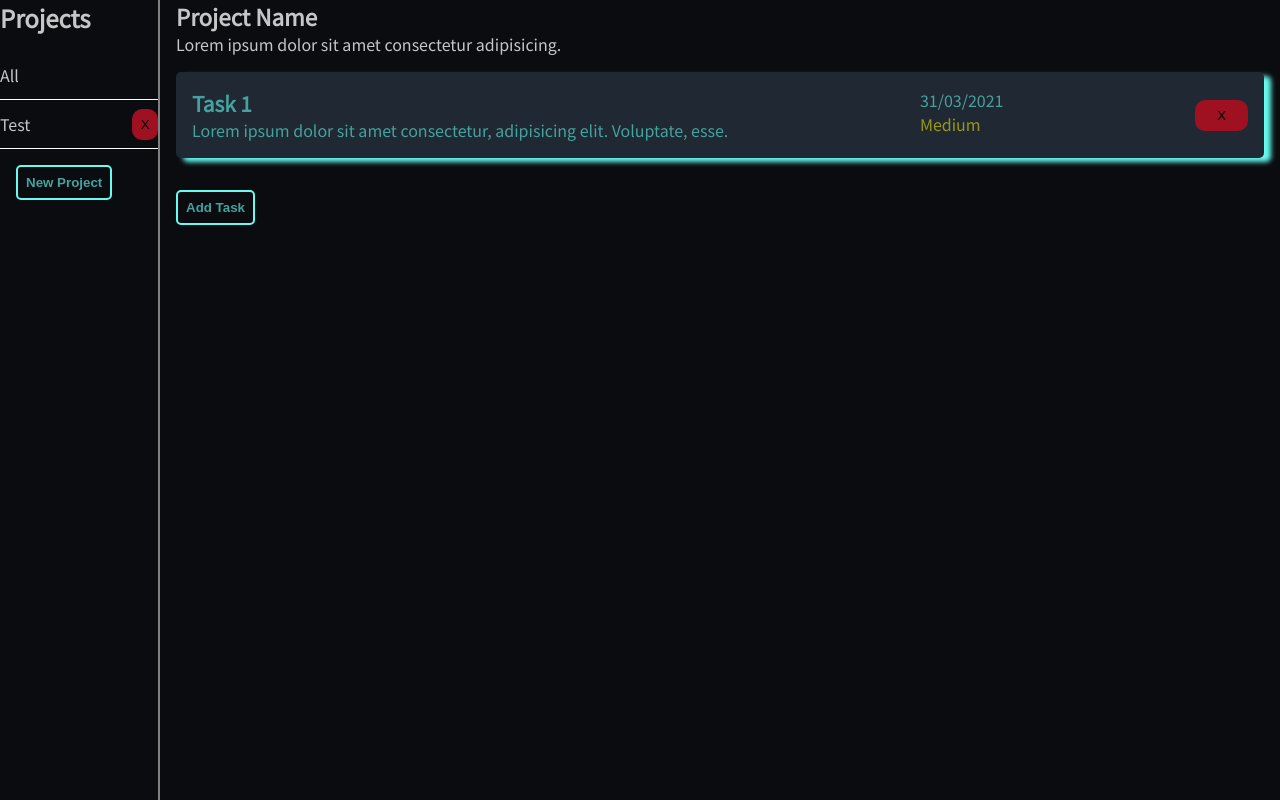
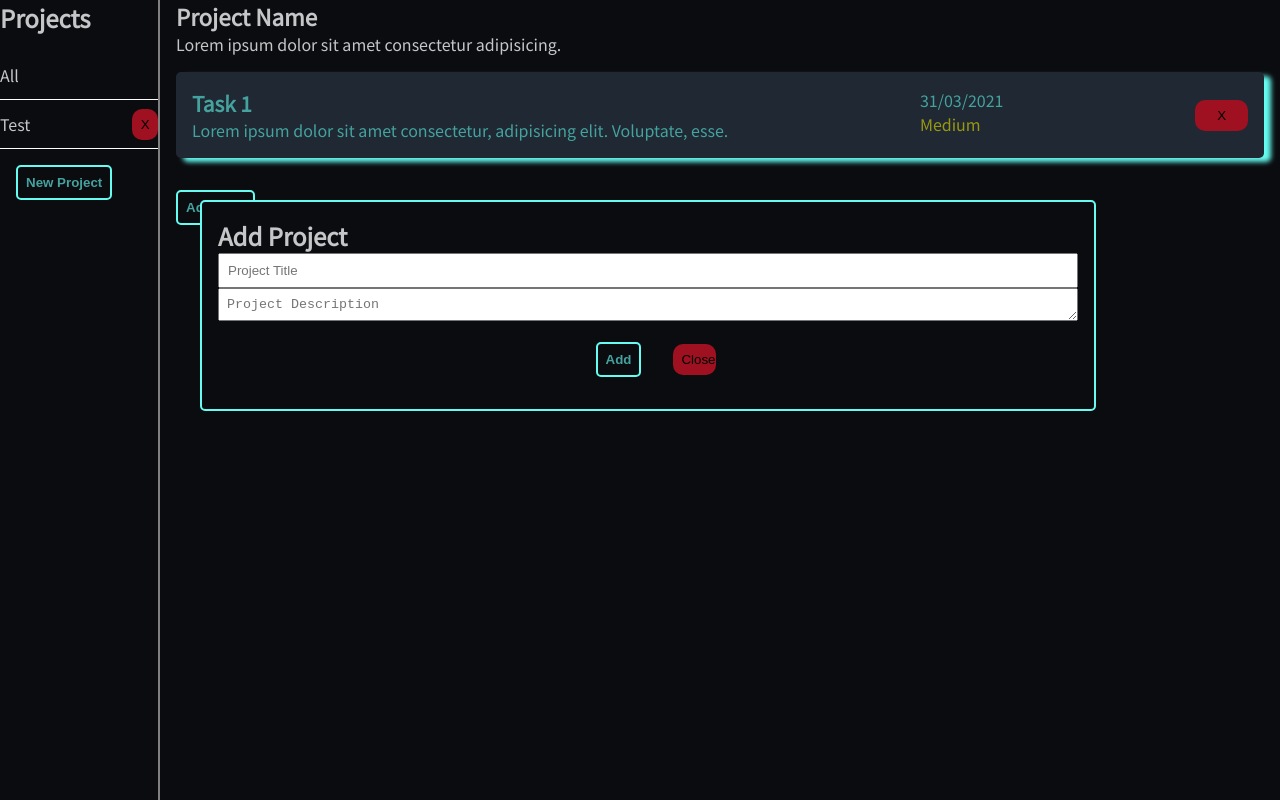
Before and after one commit to Xavitron7/odp_todo, a website built with webpack: page dist/index.html in a window 1280 px wide. Both pictures are taken after a click on the button "New Project". Built offline with nearby package versions, Linux system fonts and the light colour scheme.

Commit message:
Add project button opens window

```diff
--- a/dist/index.html
+++ b/dist/index.html
@@ -16,7 +16,7 @@
                     <li class="project-item">All</li>
                     <li class="project-item">Test <button class="btn btn-project btn-remove">X</button></li>
                 </ul>
-                <button class="btn btn-add">New Project</button>
+                <button class="btn btn-add" id="add-project">New Project</button>
             </div>
             <div id="task-div">
                 <div id="project-info">
@@ -37,10 +37,24 @@
                     </article>
                 </div>
                 <button class="btn btn-add">Add Task</button>
+            </div>
+            <div id="add-project-div" class="hidden">
+                <h2>Add Project</h2>
+                <form id="add-project-form" method="POST" action="#">
+                    <div id="proj-input-div">
+                        <input type="text" placeholder="Project Title" required autofocus class="project-input" maxlength="15">
+                        <textarea placeholder="Project Description" required class="project-input" cols="1" rows="1"></textarea>
+                    </div>
+                    <div id="proj-button-div">
+                        <button class="btn btn-add" type="submit">Add</button>
+                        <button class="btn btn-remove" type="button" id="proj-div-close">Close</button>
+                    </div>
 
+                </form>
             </div>
 
 
         </div>
+        <script src="main.js"></script>
     </body>
 </html>
--- /dev/null
+++ b/dist/main.js
@@ -0,0 +1 @@
+(()=>{"use strict";let e=document.querySelector("#add-project"),t=document.querySelector("#proj-div-close");e.addEventListener("click",(e=>{let t=document.querySelector("#add-project-div");document.querySelectorAll(".project-input").forEach((e=>{e.value=""})),t.classList.remove("hidden")})),t.addEventListener("click",(e=>{e.target.parentElement.parentElement.parentElement.classList.add("hidden")}))})();
--- a/dist/style.css
+++ b/dist/style.css
@@ -14,6 +14,10 @@
     --bg-btn-rm: #9F1020;
     --bg-btn-rm-hv: #AA1020;
     --pr-med: #999911;
+}
+
+.hidden {
+    display: none;
 }
 
 body {
@@ -63,15 +67,18 @@ body {
     box-shadow: 7px 5px 5px var(--bg-btn)
 }
 
+.btn {
+    cursor: pointer;
+    border: 0;
+}
+
 .btn-remove {
     display: inline-block;
     align-self: center;
     width: 5%;
     padding: 0.5rem;
     background-color: var(--bg-btn-rm);
-    border: 0;
     border-radius: 10px;
-    cursor: pointer;
 }
 
 .btn-remove:hover {
@@ -86,8 +93,7 @@ body {
     border: 2px solid var(--bg-btn);
     border-radius: 5px;
     font-weight: bold;
-    cursor: pointer;
-    transition: 0.2s;
+    transition: 0.1s;
 }
 
 .btn-add:hover {
@@ -131,3 +137,41 @@ body {
 .btn-project {
     width: 2vw;
 }
+
+#add-project-div {
+    width: 70vw;
+    border: 1px solid blue;
+    position: absolute;
+    top: 200px;
+    left: 200px;
+    padding: 1rem;
+    border: 2px solid var(--bg-btn);
+    background-color: var(--background);
+    border-radius: 5px;
+}
+
+.project-input {
+    width: 100%;
+    padding: 0.5rem;
+
+}
+
+
+
+
+#proj-input-div textarea {
+    height: 100%
+
+}
+
+#proj-button-div {
+    display: flex;
+    justify-content: center;
+}
+
+#proj-button-div button {
+
+    margin-left: 1rem;
+    padding: 0.5rem;
+
+}
```
